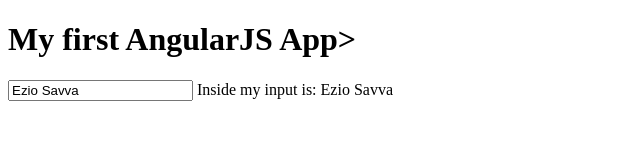
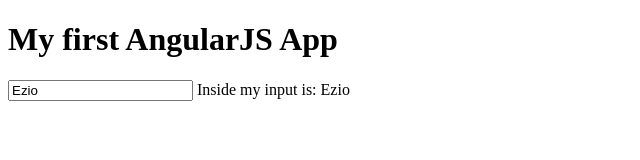
Before and after one commit to eziosavva/coursera-test, a plain HTML site: page index.html in a window 1280 px wide. Shown: the full height of the page, 0-640 px from the left. Drawn offline with Linux system fonts and the light colour scheme.

Commit message:
need to amend Version 4.0

```diff
--- a/app.js
+++ b/app.js
@@ -4,7 +4,7 @@
 angular.module('myFirstApp', [])
 
 .controller('MyFirstController', function ($scope) {
-  $scope.name = "Ezio Savva";
+  $scope.name = "Ezio";
   $scope.sayHello = function () {
     return "Hello Coursera";
 
--- a/index.html
+++ b/index.html
@@ -7,7 +7,7 @@
     <title>My first AngularJS application</title>
   </head>
   <body>
-    <h1>My first AngularJS App></h1>
+    <h1>My first AngularJS App</h1>
     <div ng-controller="MyFirstController">
      <input type="text" ng-model="name">
      Inside my input is: {{name}}
```
